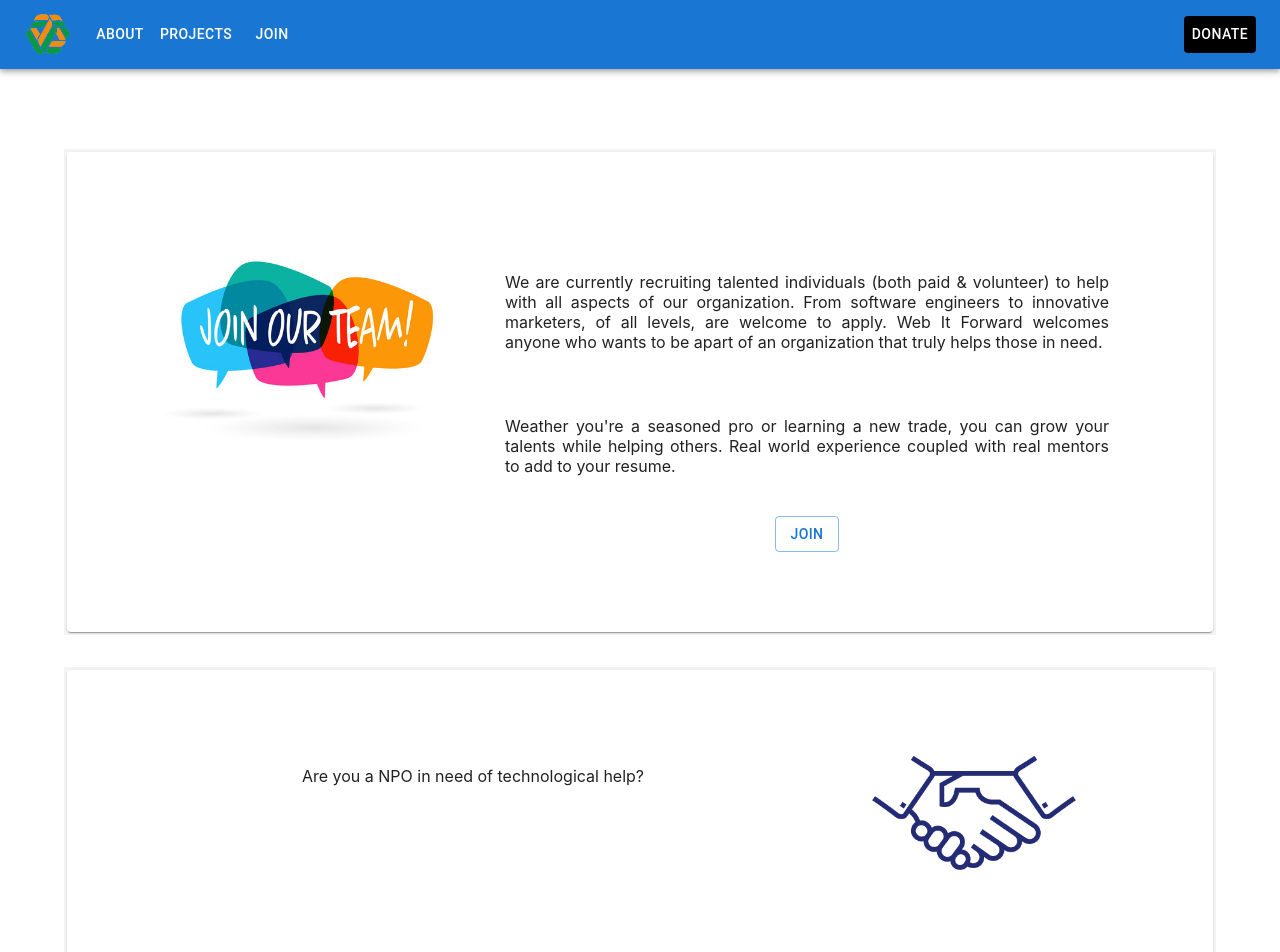
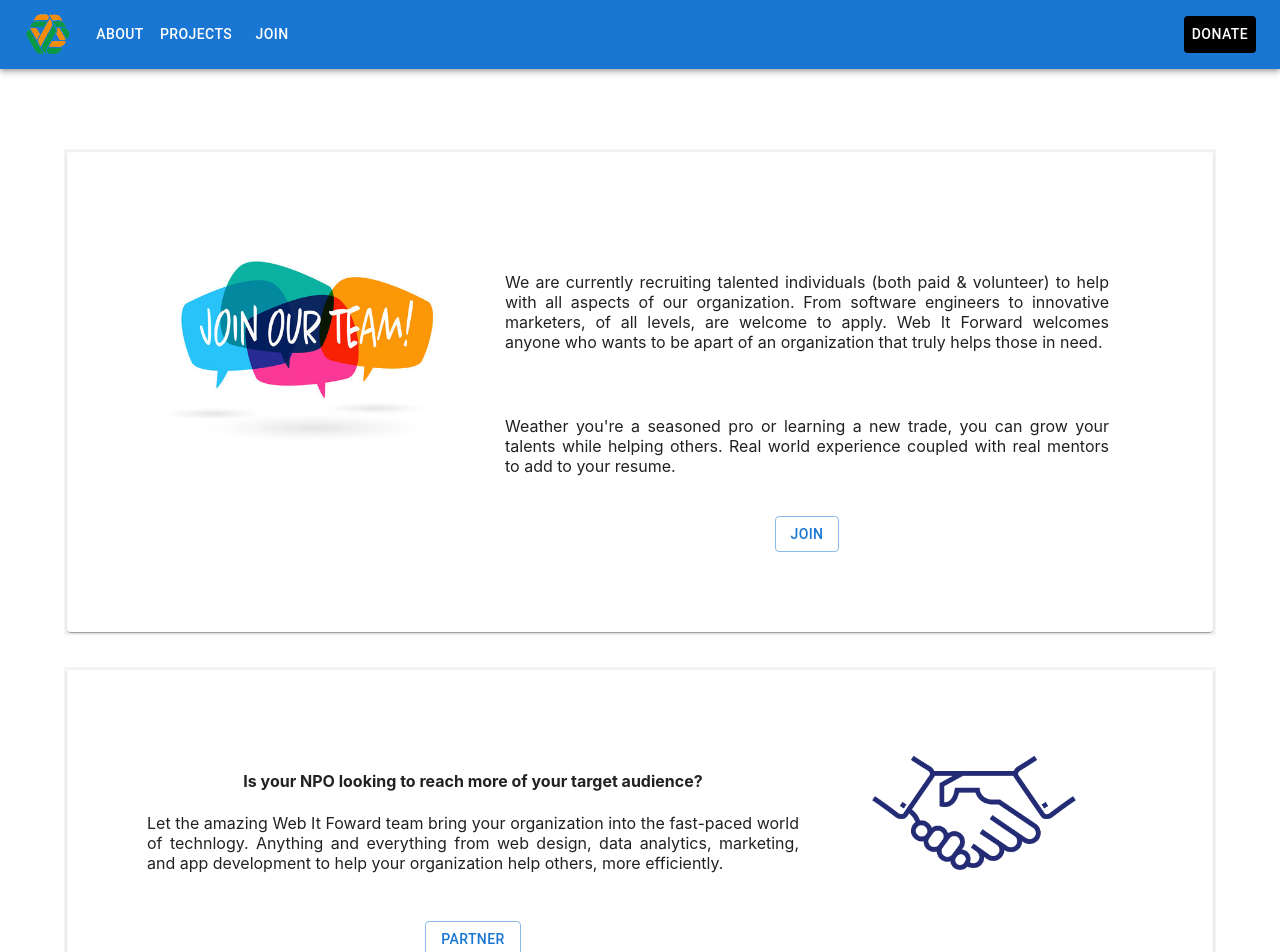
Before and after one commit to WebItForward/website, a React (Create React App) app: page /join in a window 1280 px wide. Shown: the top 952 px of the page. Built offline with nearby package versions, Linux system fonts and the light colour scheme.

Commit message:
add contnet to join page

```diff
--- a/src/pages/JoinPage/JoinPage.jsx
+++ b/src/pages/JoinPage/JoinPage.jsx
@@ -1,16 +1,7 @@
 import { useState } from "react";
 import CoderApplication from "../../components/CoderApplication/CoderApplication";
 import "./JoinPage.css";
-import {
-  Box,
-  Container,
-  Card,
-  Paper,
-  Typography,
-  CardContent,
-  Button,
-  Grid,
-} from "@mui/material";
+import { Box, Container, Paper, Button, Grid } from "@mui/material";
 import Join from "../../images/join.jpg";
 import Partner from "../../images/partner.png";
 import Donate from "../../images/donate.jpeg";
@@ -65,8 +56,19 @@ export default function ApplyPage() {
           <Paper style={{ padding: "5rem" }}>
             <Grid container spacing={2}>
               <Grid item xs={8}>
-                <p>Are you a NPO in need of technological help?</p>
-                <p></p>
+                <h4>
+                  Is your NPO looking to reach more of your target audience?
+                </h4>
+                <p style={{ textAlign: "justify" }}>
+                  Let the amazing Web It Foward team bring your organization
+                  into the fast-paced world of technlogy. Anything and
+                  everything from web design, data analytics, marketing, and app
+                  development to help your organization help others, more
+                  efficiently.
+                </p>
+                <Button variant="outlined" style={{ marginTop: "2rem" }}>
+                  Partner
+                </Button>
               </Grid>
               <Grid item xs={4}>
                 <img src={Partner} alt="..." style={{ width: "100%" }} />
```
